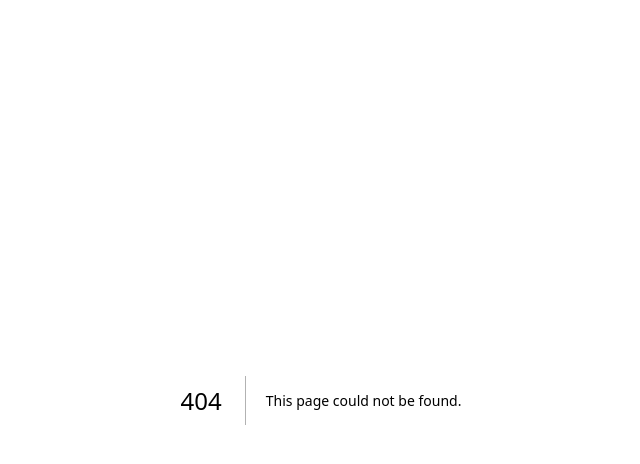
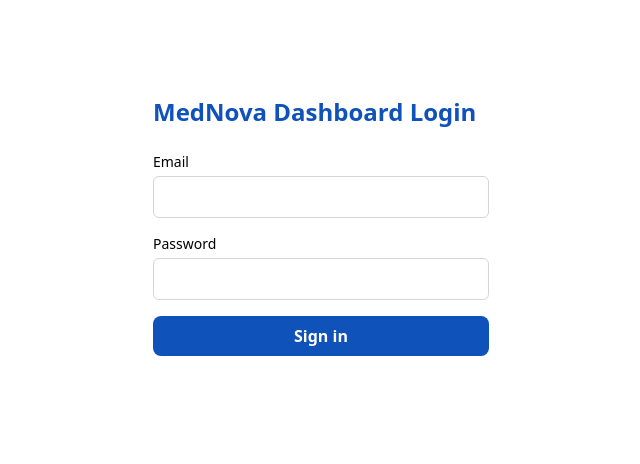
Before and after one commit to Mednova-lifesciences/assessment, a Next.js app: page /login in a window 1280 px wide. Before the commit this address had no page. Shown: the top 464 px of the page, without its empty margins (319-959 px from the left). Built offline with nearby package versions, Linux system fonts and the light colour scheme.

Commit message:
Add Supabase Auth login page and dashboard route protection

```diff
--- /dev/null
+++ b/src/app/login/page.tsx
@@ -0,0 +1,70 @@
+'use client';
+
+import { useState, type FormEvent } from 'react';
+import { useRouter } from 'next/navigation';
+import { createBrowserSupabaseClient } from '@/lib/supabase/client';
+
+export default function LoginPage() {
+  const router = useRouter();
+  const [email, setEmail] = useState('');
+  const [password, setPassword] = useState('');
+  const [error, setError] = useState('');
+  const [submitting, setSubmitting] = useState(false);
+
+  async function handleSubmit(event: FormEvent<HTMLFormElement>) {
+    event.preventDefault();
+    setSubmitting(true);
+    setError('');
+
+    const supabase = createBrowserSupabaseClient();
+    const { error: signInError } = await supabase.auth.signInWithPassword({ email, password });
+
+    setSubmitting(false);
+
+    if (signInError) {
+      setError(signInError.message);
+      return;
+    }
+
+    router.push('/dashboard');
+    router.refresh();
+  }
+
+  return (
+    <main className="mx-auto max-w-sm px-6 py-24">
+      <h1 className="text-2xl font-bold text-brand">MedNova Dashboard Login</h1>
+      <form onSubmit={handleSubmit} className="mt-6 space-y-4">
+        <div>
+          <label className="block text-sm font-medium" htmlFor="email">Email</label>
+          <input
+            id="email"
+            type="email"
+            required
+            value={email}
+            onChange={(event) => setEmail(event.target.value)}
+            className="mt-1 w-full rounded-md border border-gray-300 px-3 py-2"
+          />
+        </div>
+        <div>
+          <label className="block text-sm font-medium" htmlFor="password">Password</label>
+          <input
+            id="password"
+            type="password"
+            required
+            value={password}
+            onChange={(event) => setPassword(event.target.value)}
+            className="mt-1 w-full rounded-md border border-gray-300 px-3 py-2"
+          />
+        </div>
+        {error && <p className="text-sm text-red-600">{error}</p>}
+        <button
+          type="submit"
+          disabled={submitting}
+          className="w-full rounded-lg bg-brand px-4 py-2 font-semibold text-white disabled:opacity-60"
+        >
+          {submitting ? 'Signing in…' : 'Sign in'}
+        </button>
+      </form>
+    </main>
+  );
+}
--- /dev/null
+++ b/src/middleware.ts
@@ -0,0 +1,43 @@
+import { createServerClient } from '@supabase/ssr';
+import { NextResponse, type NextRequest } from 'next/server';
+
+export async function middleware(request: NextRequest) {
+  let response = NextResponse.next({ request });
+
+  const supabase = createServerClient(
+    process.env.NEXT_PUBLIC_SUPABASE_URL!,
+    process.env.NEXT_PUBLIC_SUPABASE_ANON_KEY!,
+    {
+      cookies: {
+        getAll() {
+          return request.cookies.getAll();
+        },
+        setAll(cookiesToSet) {
+          for (const { name, value } of cookiesToSet) {
+            request.cookies.set(name, value);
+          }
+          response = NextResponse.next({ request });
+          for (const { name, value, options } of cookiesToSet) {
+            response.cookies.set(name, value, options);
+          }
+        }
+      }
+    }
+  );
+
+  const { data: { user } } = await supabase.auth.getUser();
+
+  if (!user && request.nextUrl.pathname.startsWith('/dashboard')) {
+    return NextResponse.redirect(new URL('/login', request.url));
+  }
+
+  if (user && request.nextUrl.pathname === '/login') {
+    return NextResponse.redirect(new URL('/dashboard', request.url));
+  }
+
+  return response;
+}
+
+export const config = {
+  matcher: ['/dashboard/:path*', '/login']
+};
```
